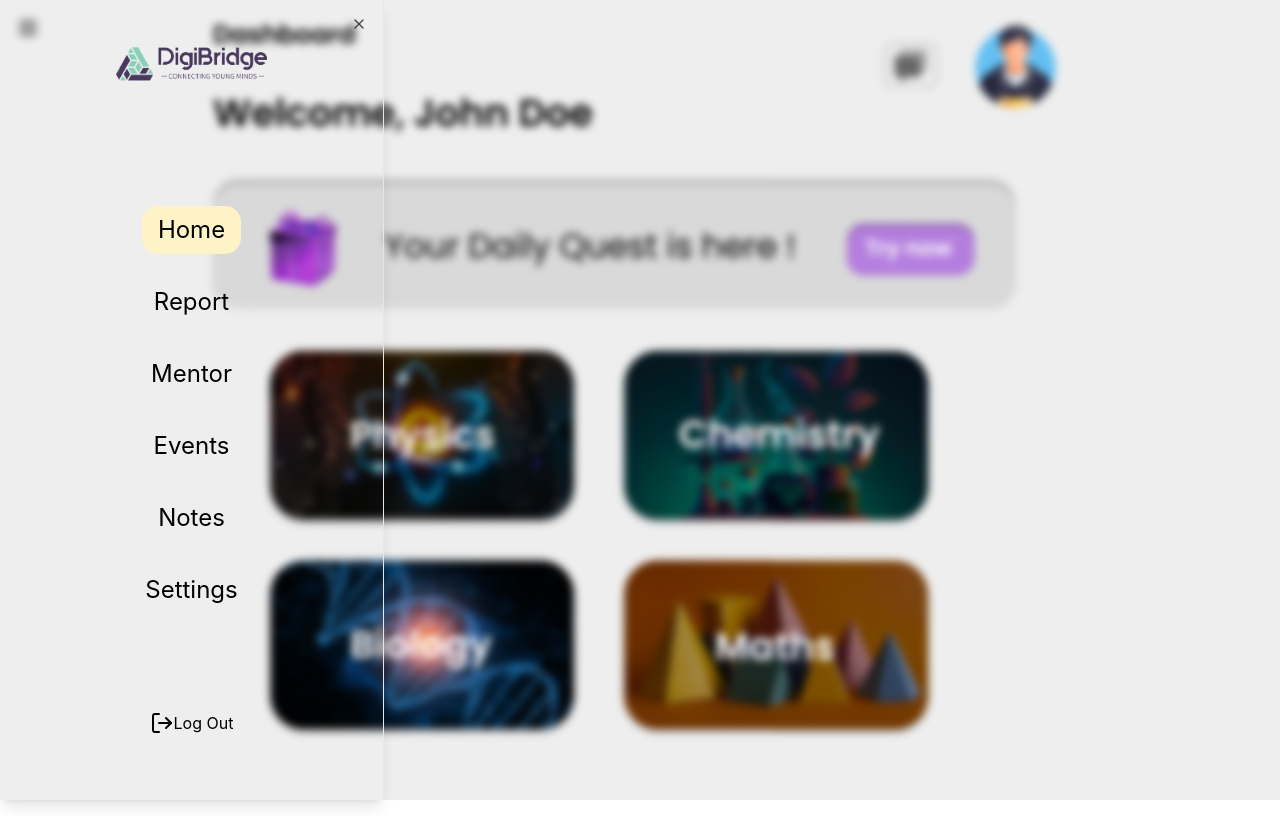
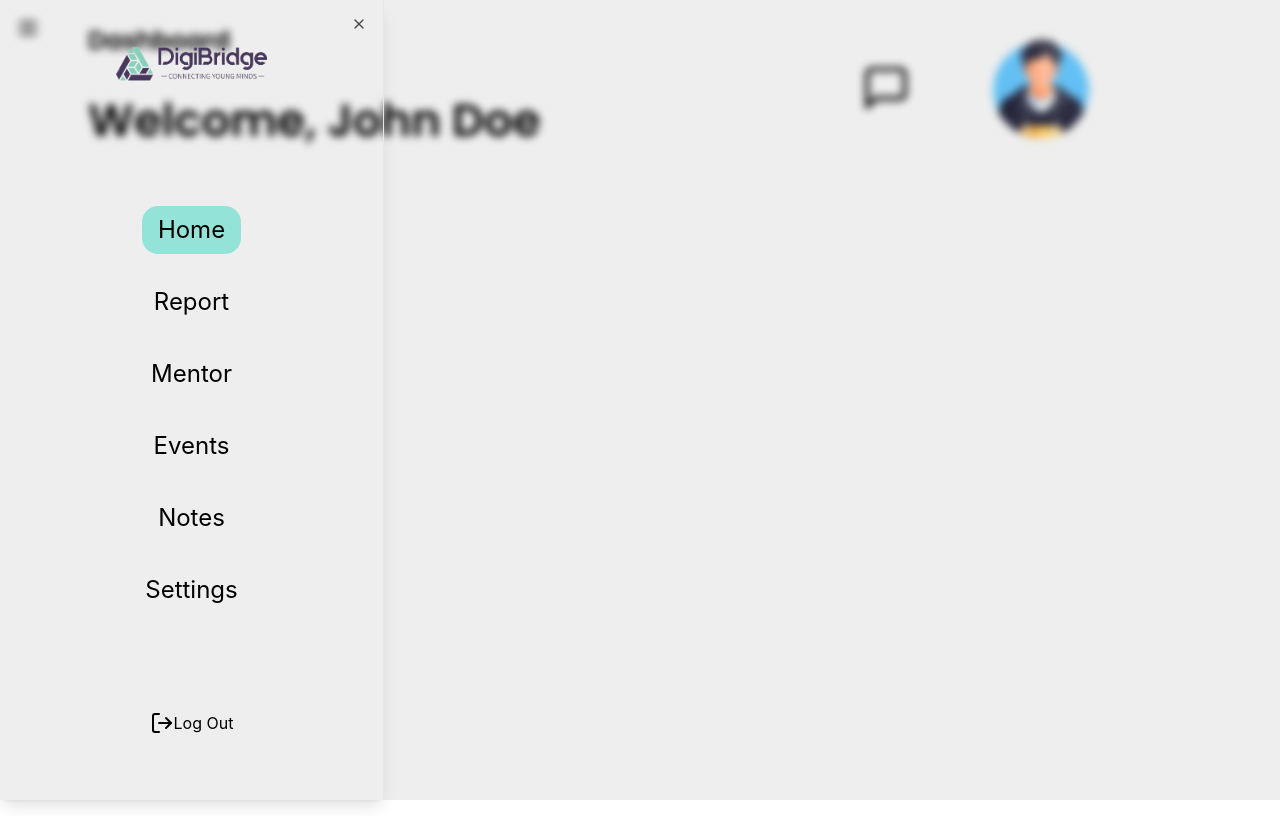
Before and after one commit to tharun-raj-r-g/digibridge, a React (Create React App) app: page / in a window 1280 px wide. Both pictures are taken after a click on the button 28 px from the left and 28 px from the top of the page. Built offline with nearby package versions, Linux system fonts and the light colour scheme.

Commit message:
dashboardchanges

```diff
--- a/public/index.html
+++ b/public/index.html
@@ -2,6 +2,7 @@
 <html lang="en">
   <head>
     <meta charset="utf-8" />
+    <link href="https://fonts.googleapis.com/css2?family=Poppins:wght@600&display=swap" rel="stylesheet">
     <link href="%PUBLIC_URL%/src/images/logo.png" rel="icon"/>
     <meta name="viewport" content="width=device-width, initial-scale=1" />
     <meta name="theme-color" content="#000000" />
--- a/src/App.js
+++ b/src/App.js
@@ -14,7 +14,7 @@ function App() {
                 <div className={"absolute top-2"}>
                     <SideNav/>
                 </div>
-                <div className={"p-2 justify-center items-center "}>
+                <div className={"p-2 justify-center items-center ml-20 p-10"}>
                     <Routes>
                         <Route path={"/"} element={<Home/>}></Route>
                         <Route path={"/report"} element={<Report/>}></Route>
--- a/src/components/SideNav.js
+++ b/src/components/SideNav.js
@@ -33,7 +33,7 @@ const SideNav = () => {
                     {locations.map((item) => (
                         <Link to={item.url} onClick={() => setIsOpen(!isOpen)}>
                             <div
-                                className={cn("lg:m-3 text-2xl p-2 pr-4 pl-4 rounded-2xl ", location === item.url ? "bg-amber-100" : "hover:bg-blue-100")}>
+                                className={cn("lg:m-3 text-2xl p-2 pr-4 pl-4 rounded-2xl ", location === item.url ? "bg-[#93e3d8]" : "hover:bg-blue-100")}>
                                 {item.name}
                             </div>
                         </Link>
--- /dev/null
+++ b/src/components/ui/input.tsx
@@ -0,0 +1,25 @@
+import * as React from "react"
+
+import { cn } from "../../lib/utils.ts"
+
+export interface InputProps
+  extends React.InputHTMLAttributes<HTMLInputElement> {}
+
+const Input = React.forwardRef<HTMLInputElement, InputProps>(
+  ({ className, type, ...props }, ref) => {
+    return (
+      <input
+        type={type}
+        className={cn(
+          "flex h-10 w-full rounded-md border border-input bg-background px-3 py-2 text-sm ring-offset-background file:border-0 file:bg-transparent file:text-sm file:font-medium placeholder:text-muted-foreground focus-visible:outline-none focus-visible:ring-2 focus-visible:ring-ring focus-visible:ring-offset-2 disabled:cursor-not-allowed disabled:opacity-50",
+          className
+        )}
+        ref={ref}
+        {...props}
+      />
+    )
+  }
+)
+Input.displayName = "Input"
+
+export { Input }
--- a/src/pages/Home.js
+++ b/src/pages/Home.js
@@ -1,12 +1,23 @@
-import home from "../images/dashboard.png"
-
+import home from "../images/dashboard.png";
+import boy from "../images/boy1.png";
+import { MessageSquare } from "lucide-react";
 const Home = () => {
-
-    return (
-        <div className={"flex justify-center align-middle"}>
-            <img src={home} alt={"Report"}/>
+  return (
+    <div className="h-screen">
+      <div className="h-1/5 bg-inherit flex-row flex">
+        <div className="h-inherit w-[50%] flex-col flex text-left justify-around">
+          <h1 className="font-poppins font-bold text-[25px]">Dashboard</h1>
+          <h1 className="font-poppins font-bold text-[45px]">
+            Welcome, John Doe
+          </h1>
         </div>
-    )
-}
+        <div className="h-inherit w-[50%] flex-row flex justify-center items-center">
+          <MessageSquare className="h-[50px] w-[50px]"/>
+          <img src={boy} className="h-[100px] w-[100px] ml-20" />
+        </div>
+      </div>
+    </div>
+  );
+};
 
 export default Home;
--- a/tailwind.config.js
+++ b/tailwind.config.js
@@ -52,6 +52,10 @@ module.exports = {
           DEFAULT: "hsl(var(--card))",
           foreground: "hsl(var(--card-foreground))",
         },
+
+      },
+      fontFamily: {
+        poppins: ['Poppins', 'sans-serif'],
       },
       borderRadius: {
         lg: "var(--radius)",
```
Also changed, not shown: src/images/boy1.png (added).
